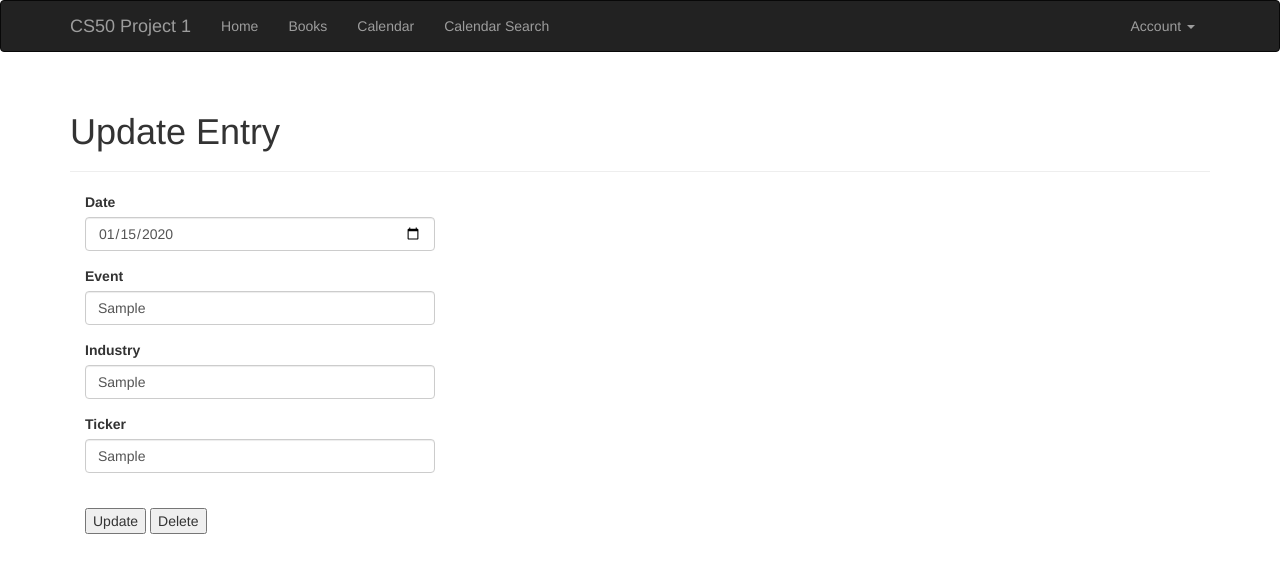
After one commit to eidukas/project1, a Flask app: page /calendar/1/update in a window 1280 px wide. The commit adds this page. Shown: the top 573 px of the page. Run offline with Flask 2, Linux system fonts and the light colour scheme; a user stored in the database is signed in; tables that the repository leaves empty hold one stand-in row (values such as "Sample post"); some libraries are stand-ins or nearby versions.

Commit message:
create/update/delete... needs more actions

```diff
--- a/app/calendar/forms.py
+++ b/app/calendar/forms.py
@@ -1,7 +1,7 @@
 from datetime import datetime
 
 from flask_wtf import FlaskForm
-from wtforms import StringField, SubmitField, DateField, SelectMultipleField
+from wtforms import StringField, SubmitField, DateField, SelectMultipleField, HiddenField
 from wtforms.validators import DataRequired
 
 
@@ -10,6 +10,19 @@ class SearchForm(FlaskForm):
 
 
 class FilterForm(FlaskForm):
-    date_from = DateField('From', default=datetime.today(), validators=[DataRequired()])
-    date_to = DateField('To', validators=[DataRequired()])
-    industries = SelectMultipleField('Industries', default='__all__', validators=[DataRequired()])
+    date_from = DateField('From', default=datetime.today(), )
+    date_to = DateField('To', )
+    industries = SelectMultipleField('Industries', default='__all__', )
+
+
+class CreateUpdateEntryForm(FlaskForm):
+    id = HiddenField('id')
+    date = DateField('Date', validators=[DataRequired()])
+    event = StringField('Event', validators=[DataRequired()])
+    industry = StringField('Industry', validators=[DataRequired()])
+    ticker = StringField('Ticker', validators=[DataRequired()])
+    # submit = SubmitField('Create/Update')
+
+
+class DeleteForm(FlaskForm):
+    submit = SubmitField('Delete')
--- a/app/calendar/views.py
+++ b/app/calendar/views.py
@@ -1,10 +1,11 @@
-from flask import render_template, g
+from flask import render_template, g, flash, redirect, url_for, request
 
 from flask_login import login_required, current_user
 
 
-from .forms import SearchForm
+from .forms import SearchForm, CreateUpdateEntryForm
 from . import calendar
+from .. import db
 
 from ..models import CalendarEntry
 
@@ -17,6 +18,109 @@ def index():
     return render_template('calendar/index.html', entries=entries)
 
 
+def save_changes(entry, form, new=False):
+    """
+    Save the changes to the database
+    """
+    # Get data from form and assign it to the correct attributes
+    # of the SQLAlchemy table object
+    entry = CalendarEntry()
+    print(form.id.data)
+    if form.id.data is not '':
+        entry.id = int(form.id.data)
+    entry.Industry = form.industry.data
+    entry.Date = form.date.data.isoformat(),
+    entry.Event = form.event.data,
+    entry.Ticker = form.ticker.data,
+    print('entry', entry)
+    # if new:
+    #     print('new')
+        # Add the new album to the database
+    db.session.add(entry)
+
+    # commit the data to the database
+    db.session.commit()
+
+
+@calendar.route('/add', methods=['GET', 'POST'] )
+@login_required
+def create():
+    print('create entry')
+    form = CreateUpdateEntryForm(request.form)
+
+    if request.method == 'POST' and form.validate():
+        # save the entry
+        album = CalendarEntry()
+        save_changes(album, form, new=True)
+        flash('Entry created successfully!')
+        return redirect(url_for('calendar.index'))
+    return render_template('calendar/create.html', form=form)
+
+    # form = CreateUpdateEntryForm()
+    # print('form', form)
+    # if form.validate_on_submit():
+    #     print('if')
+    #     entry = CalendarEntry(Date=form.date.data,
+    #                 Event=form.event.data,
+    #                 Ticker=form.ticker.data,
+    #                 Industry=form.industry.data)
+    #     print('entry', entry)
+    #     db.session.add(entry)
+    #     db.session.commit()
+    #     flash('Calendar entry was added')
+    #     return redirect(url_for('calendar.index'))
+    # print('else')
+    # return render_template('calendar/create.html', form=form)
+
+
+@calendar.route('/<id>/update', methods=['get', 'post'])
+@login_required
+def update(id):
+    # @app.route('/item/<int:id>', methods=['GET', 'POST'])
+    # def edit(id):
+    instance = CalendarEntry.query.filter_by(id=id).first()
+
+    if instance:
+        form = CreateUpdateEntryForm(data={'id': str(instance.id),
+                                           'event': instance.Event,
+                                           'industry': instance.Industry,
+                                           'date': instance.Date,
+                                           'ticker': instance.Ticker,},
+                                     obj=instance,
+                                     formdata=request.form)
+        print('form', form.ticker, form.industry)
+        if request.method == 'POST' and form.validate():
+            # save edits
+            save_changes(instance, form)
+            flash('Calendar entry was updated')
+            return redirect(url_for('calendar.index'))
+        return render_template('calendar/update.html', form=form, entry_id=instance.id)
+    else:
+        return 'Error loading #{id}'.format(id=id)
+    # instance = CalendarEntry.query.filter_by(id=id).first()
+    # form = CreateUpdateEntryForm(instance)
+    # if form.validate_on_submit():
+    #     entry = CalendarEntry(Date=form.date.data,
+    #                           Event=form.event.data,
+    #                           Ticket=form.ticket.data,
+    #                           Industry=form.industry.data)
+    #     db.session.add(entry)
+    #     db.session.commit()
+    #     flash('Calendar entry was updated')
+    #     return redirect(url_for('calendar.index'))
+    # return render_template('calendar/update.html', form=form)
+
+
+@calendar.route('/<int:id>/delete', methods=['post'])
+@login_required
+def delete(id):
+    instance = CalendarEntry.query.filter_by(id=id).first()
+    db.session.delete(instance)
+    db.session.commit()
+    flash('Calendar entry was deleted')
+    return redirect(url_for('calendar.index'))
+
+
 @calendar.route('/search', methods=['get'])
 @login_required
 def search():
--- /dev/null
+++ b/app/templates/calendar/update.html
@@ -0,0 +1,18 @@
+{% extends "base.html" %}
+{% import "bootstrap/wtf.html" as wtf %}
+
+{% block title %}Update Entry{% endblock %}
+
+{% block page_content %}
+<div class="page-header">
+    <h1>Update Entry</h1>
+</div>
+<div class="col-md-4">
+    {{ form.hidden_tag() }}
+    {{ wtf.quick_form(form) }}
+    <br>
+    <input formaction="{{ url_for('calendar.update', id=entry_id)}}" type="submit" value="Update" name="update_button" />
+    <input formaction="{{ url_for('calendar.delete', id=entry_id)}}" type="submit" value="Delete" name="delete_button" />
+
+</div>
+{% endblock %}
```
Also changed, not shown: app/templates/calendar/create.html (added, +16 -0 lines), app/templates/calendar/index.html (+10 -6 lines).
